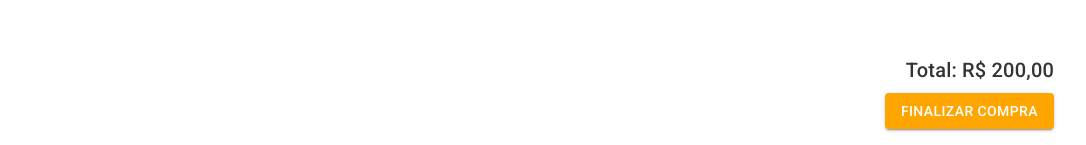
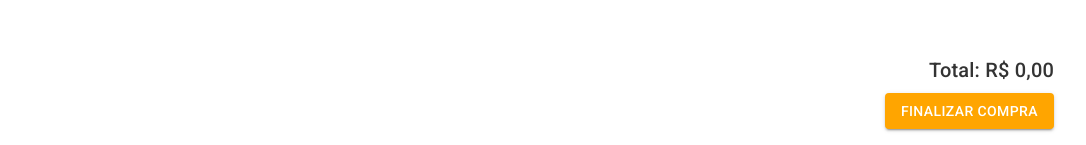
Before and after one commit to anastaciom/x-brain-project, a React (Create React App) app: page / in a window 1280 px wide. Shown: the part 1132-1277 px from the top of the page, without its empty margins (96-1182 px from the left). Built offline with nearby package versions, Linux system fonts and the light colour scheme.

Commit message:
feat: add redux logic

```diff
--- a/package.json
+++ b/package.json
@@ -51,6 +51,7 @@
     "@emotion/styled": "^11.9.3",
     "@mui/material": "^5.9.1",
     "@redux-devtools/core": "^3.13.1",
-    "@types/react-router-dom": "^5.3.3"
+    "@types/react-router-dom": "^5.3.3",
+    "@types/react-redux": "^7.1.24"
   }
 }
--- a/src/components/Footer/Form/index.tsx
+++ b/src/components/Footer/Form/index.tsx
@@ -10,7 +10,9 @@ import {
 } from "@mui/material";
 import { Box } from "@mui/system";
 import { useForm, SubmitHandler } from "react-hook-form";
-
+import {useSelector } from "react-redux";
+import { RootState } from "../../../redux/store";
+import { formatThePrice } from "../../../utils/formatThePrice";
 type Inputs = {
   name: string;
   email: string;
@@ -23,7 +25,11 @@ export default function Form() {
     handleSubmit,
     formState: { errors },
   } = useForm<Inputs>();
+
   const onSubmit: SubmitHandler<Inputs> = (data) => console.log(data);
+  const { total } = useSelector((state: RootState) => state.cart);
+
+
   return (
     <Box mt={4} display={"flex"} justifyContent="flex-start">
       <form onSubmit={handleSubmit(onSubmit)}>
@@ -116,7 +122,6 @@ export default function Form() {
           </Box>
         </Box>
         <Box
-          // bgcolor="red"
           display={"flex"}
           justifyContent="center"
           alignItems={"flex-end"}
@@ -143,7 +148,7 @@ export default function Form() {
             fontWeight={"500"}
             color="#333"
           >
-            Total: R$ 200,00
+            Total: {formatThePrice(total)}
           </Typography>
           <Button
             sx={{ background: "orange" }}
--- a/src/components/Footer/index.tsx
+++ b/src/components/Footer/index.tsx
@@ -7,7 +7,7 @@ export default function Footer() {
       <Typography variant="h5" color={"#333"} pb={1}>
         Dados do cliente
       </Typography>
-      <Divider/>
+      <Divider />
       <Form />
     </Box>
   );
--- a/src/components/ProductCard/CardDetailsHover/index.tsx
+++ b/src/components/ProductCard/CardDetailsHover/index.tsx
@@ -4,11 +4,25 @@ import { formatThePrice } from "../../../utils/formatThePrice";
 import RemoveIcon from "../../../assets/icons/baseline-remove-24px.svg";
 import AddIcon from "../../../assets/icons/baseline-add-24px.svg";
 import { boxStyles, inputNameStyles } from "./additionalStyles";
+import { useDispatch, useSelector } from "react-redux";
+import {
+  calculateTheTotalPurchase,
+  decrementAmountOfProduct,
+  incrementAmountOfProduct,
+} from "../../../redux/cartReducer";
+import { RootState } from "../../../redux/store";
 interface CardDetailsHoverProps {
   product: IData;
 }
 
 export default function CardDetailsHover({ product }: CardDetailsHoverProps) {
+  const dispatch = useDispatch();
+  const { cardsItem } = useSelector((state: RootState) => state.cart);
+  const cart = cardsItem.find((item) => item.id === product.id);
+
+  function handlePurchaseCalculation() {
+    dispatch(calculateTheTotalPurchase());
+  }
   return (
     <Box
       width={"100%"}
@@ -68,11 +82,16 @@ export default function CardDetailsHover({ product }: CardDetailsHoverProps) {
             justifyContent={"center"}
             bgcolor={"gray"}
             borderRadius={"50%"}
+            onClick={() => dispatch(decrementAmountOfProduct(product))}
           >
             <img src={RemoveIcon} alt="remover item" />
           </Box>
 
-          <TextField value={3} type={"number"} sx={inputNameStyles} />
+          <TextField
+            value={cart ? cart?.amount : product.amount}
+            type={"number"}
+            sx={inputNameStyles}
+          />
 
           <Box
             padding={0.5}
@@ -81,6 +100,7 @@ export default function CardDetailsHover({ product }: CardDetailsHoverProps) {
             justifyContent={"center"}
             bgcolor={"gray"}
             borderRadius={"50%"}
+            onClick={() => dispatch(incrementAmountOfProduct(product))}
           >
             <img src={AddIcon} alt="adicionar item" />
           </Box>
@@ -92,7 +112,11 @@ export default function CardDetailsHover({ product }: CardDetailsHoverProps) {
           justifyContent={"center"}
           mt={2}
         >
-          <Button variant="contained" fullWidth>
+          <Button
+            variant="contained"
+            fullWidth
+            onClick={() => handlePurchaseCalculation()}
+          >
             Adicionar
           </Button>
         </Box>
--- a/src/index.tsx
+++ b/src/index.tsx
@@ -3,13 +3,17 @@ import ReactDOM from "react-dom/client";
 import { BrowserRouter } from "react-router-dom";
 import "./GlobalStyles/index.css";
 import App from "./App";
+import { Provider } from "react-redux";
+import store from "./redux/store";
 const root = ReactDOM.createRoot(
   document.getElementById("root") as HTMLElement
 );
 root.render(
   <React.StrictMode>
     <BrowserRouter>
-      <App />
+      <Provider store={store}>
+        <App />
+      </Provider>
     </BrowserRouter>
   </React.StrictMode>
 );
--- /dev/null
+++ b/src/redux/cartReducer.ts
@@ -0,0 +1,70 @@
+import { createSlice, PayloadAction } from "@reduxjs/toolkit";
+import { IData } from "../data/types";
+
+const cart = createSlice({
+  name: "cart",
+  initialState: {
+    cardsItem: [
+      {
+        amount: 0,
+        id: 0,
+        image: "",
+        price: 0,
+        productDescription: "",
+        productTitle: "",
+      } as IData,
+    ],
+    total: 0,
+  },
+  reducers: {
+    calculateTheTotalPurchase(state) {
+      const cart = state.cardsItem.reduce(
+        (acc, value) => {
+          const total = value.price * value.amount;
+          acc.total += total;
+          return acc;
+        },
+        { total: 0 }
+      );
+      state.total = cart.total;
+    },
+
+    incrementAmountOfProduct(state, action: PayloadAction<IData>) {
+      const productIncrement = state.cardsItem.findIndex(
+        (item) => item.id === action.payload.id
+      );
+      if (productIncrement >= 0) {
+        state.cardsItem[productIncrement].amount += 1;
+      } else {
+        const newProduct = {
+          ...action.payload,
+          amount: (action.payload.amount += 1),
+        };
+        state.cardsItem.push(newProduct);
+      }
+    },
+    decrementAmountOfProduct(state, action: PayloadAction<IData>) {
+      const productDecrement = state.cardsItem.findIndex(
+        (item) => item.id === action.payload.id
+      );
+      if (
+        productDecrement >= 0 &&
+        state.cardsItem[productDecrement].amount !== 0
+      ) {
+        state.cardsItem[productDecrement].amount -= 1;
+      } else {
+        const newProduct = {
+          ...action.payload,
+          amount:
+            action.payload.amount !== 0
+              ? (action.payload.amount -= 1)
+              : (action.payload.amount = 0),
+        };
+        state.cardsItem.push(newProduct);
+      }
+    },
+  },
+});
+export const { calculateTheTotalPurchase, incrementAmountOfProduct, decrementAmountOfProduct } =
+  cart.actions;
+export default cart.reducer;
--- /dev/null
+++ b/src/redux/store.ts
@@ -0,0 +1,16 @@
+import { configureStore } from "@reduxjs/toolkit";
+import decrementAmountOfProduct from "./cartReducer";
+import incrementAmountOfProduct from "./cartReducer";
+import calculateTheTotalPurchase from "./cartReducer";
+
+const store = configureStore({
+  reducer: {
+    cart: calculateTheTotalPurchase,
+    increment: incrementAmountOfProduct,
+    decrement: decrementAmountOfProduct,
+  },
+});
+
+export type RootState = ReturnType<typeof store.getState>;
+
+export default store;
```
Also changed, not shown: 1 other file (tests, documents, lock files or other folders).
